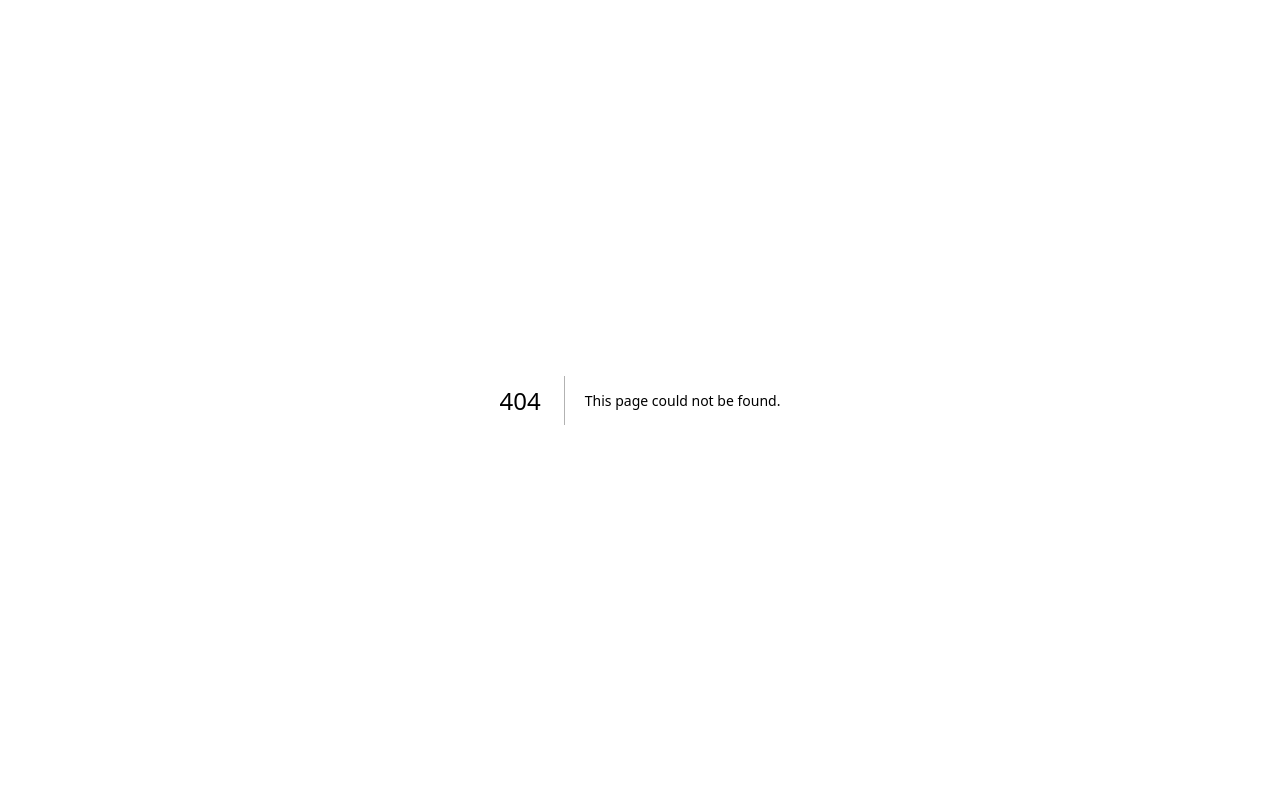
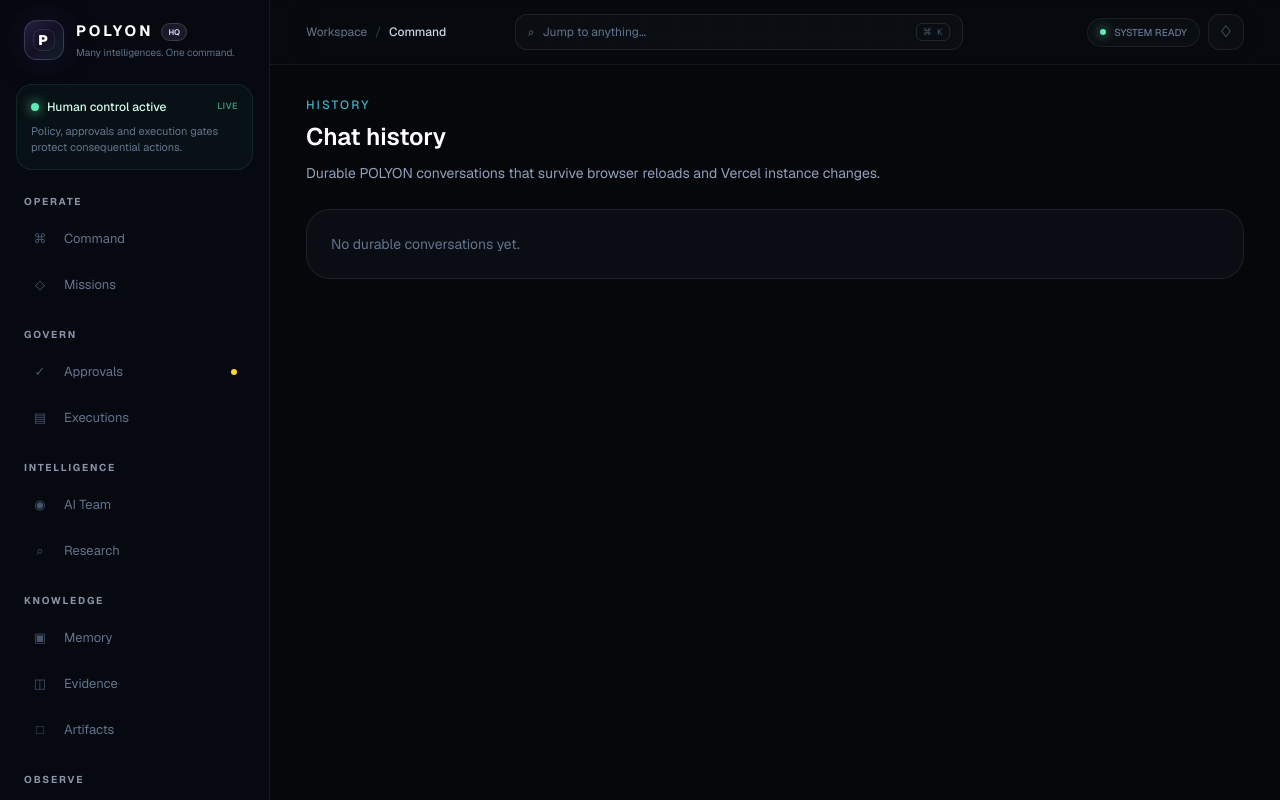
Before and after one commit to mohammed-ajmal7/polyon, a Next.js app in the folder apps/web/: page /history in a window 1280 px wide. Before the commit this address had no page. Shown: the top 800 px of the page. Built offline with nearby package versions, Linux system fonts and the light colour scheme.

Commit message:
feat: add durable chat history page

```diff
--- /dev/null
+++ b/apps/web/src/app/(workspace)/history/page.tsx
@@ -0,0 +1,39 @@
+import Link from "next/link";
+import { isAuthenticated } from "@/server/auth";
+import { listPersistentBackgroundRuns } from "@/server/run-registry";
+
+export const dynamic = "force-dynamic";
+export const revalidate = 0;
+
+export default async function HistoryPage() {
+  if (!(await isAuthenticated())) return null;
+  let conversations: Awaited<ReturnType<typeof listPersistentBackgroundRuns>> = [];
+  let error = "";
+  try {
+    conversations = process.env.VERCEL === "1" ? await listPersistentBackgroundRuns(100) : [];
+  } catch (cause) {
+    error = cause instanceof Error ? cause.message : "History is unavailable.";
+  }
+  return (
+    <section className="mx-auto max-w-5xl space-y-6">
+      <header>
+        <div className="text-xs font-medium tracking-[0.18em] text-cyan-300/75">HISTORY</div>
+        <h1 className="mt-2 text-2xl font-semibold text-white">Chat history</h1>
+        <p className="mt-2 text-sm leading-6 text-slate-400">Durable POLYON conversations that survive browser reloads and Vercel instance changes.</p>
+      </header>
+      {error ? <div className="rounded-2xl border border-rose-300/15 bg-rose-300/5 p-4 text-sm text-rose-200">{error}</div> : null}
+      {conversations.length === 0 ? <div className="rounded-3xl border border-white/8 bg-[#0a0d13] p-6 text-sm text-slate-500">No durable conversations yet.</div> : (
+        <div className="space-y-3">{conversations.map((run) => (
+          <Link key={run.runId} href={"/history/" + encodeURIComponent(run.runId)} className="block rounded-3xl border border-white/8 bg-[#0a0d13] p-5 transition hover:border-violet-300/20 hover:bg-white/[0.025]">
+            <div className="flex flex-wrap items-center gap-2">
+              <span className="rounded-full bg-violet-300/10 px-2.5 py-1 text-[10px] text-violet-200">{run.mode}</span>
+              <span className="rounded-full bg-white/5 px-2.5 py-1 text-[10px] text-slate-400">{run.status}</span>
+              <span className="ml-auto text-[11px] text-slate-600">{run.finishedAt ?? run.startedAt}</span>
+            </div>
+            <p className="mt-3 line-clamp-2 text-sm leading-6 text-slate-200">{run.command ?? "POLYON request"}</p>
+          </Link>
+        ))}</div>
+      )}
+    </section>
+  );
+}
```
